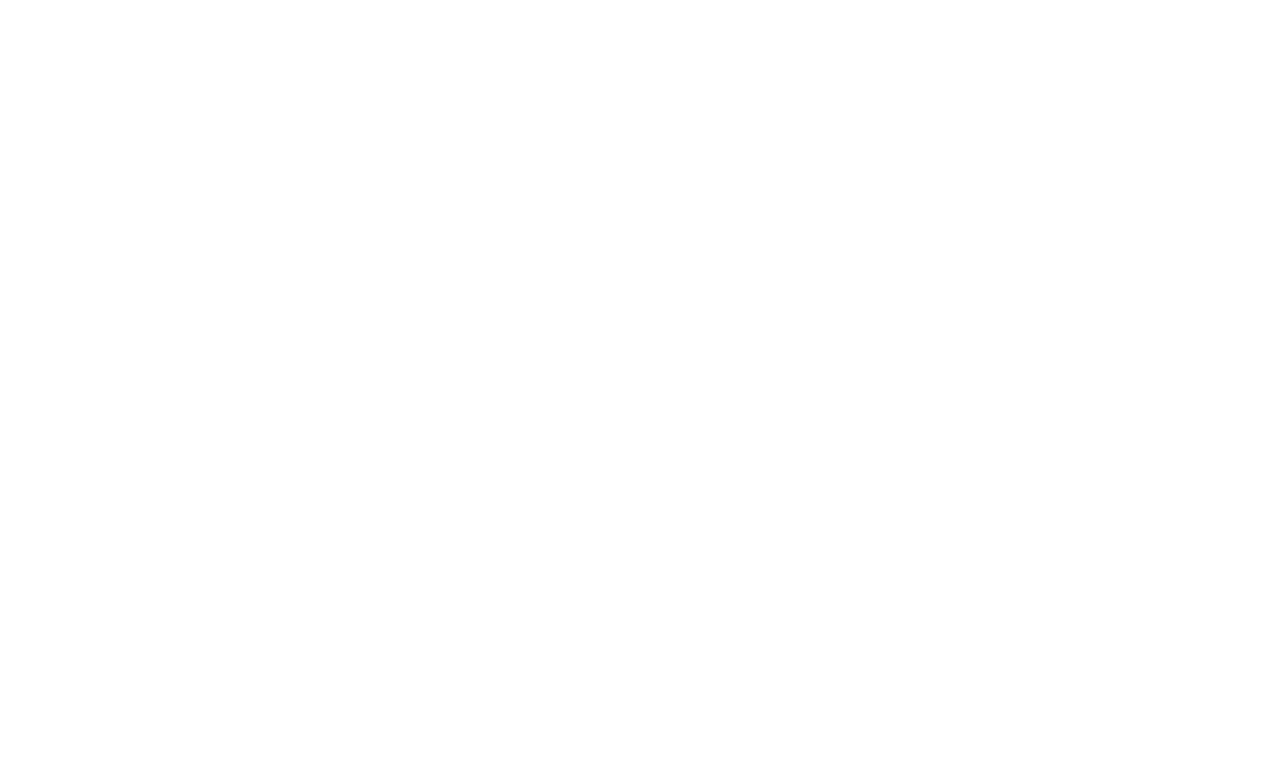
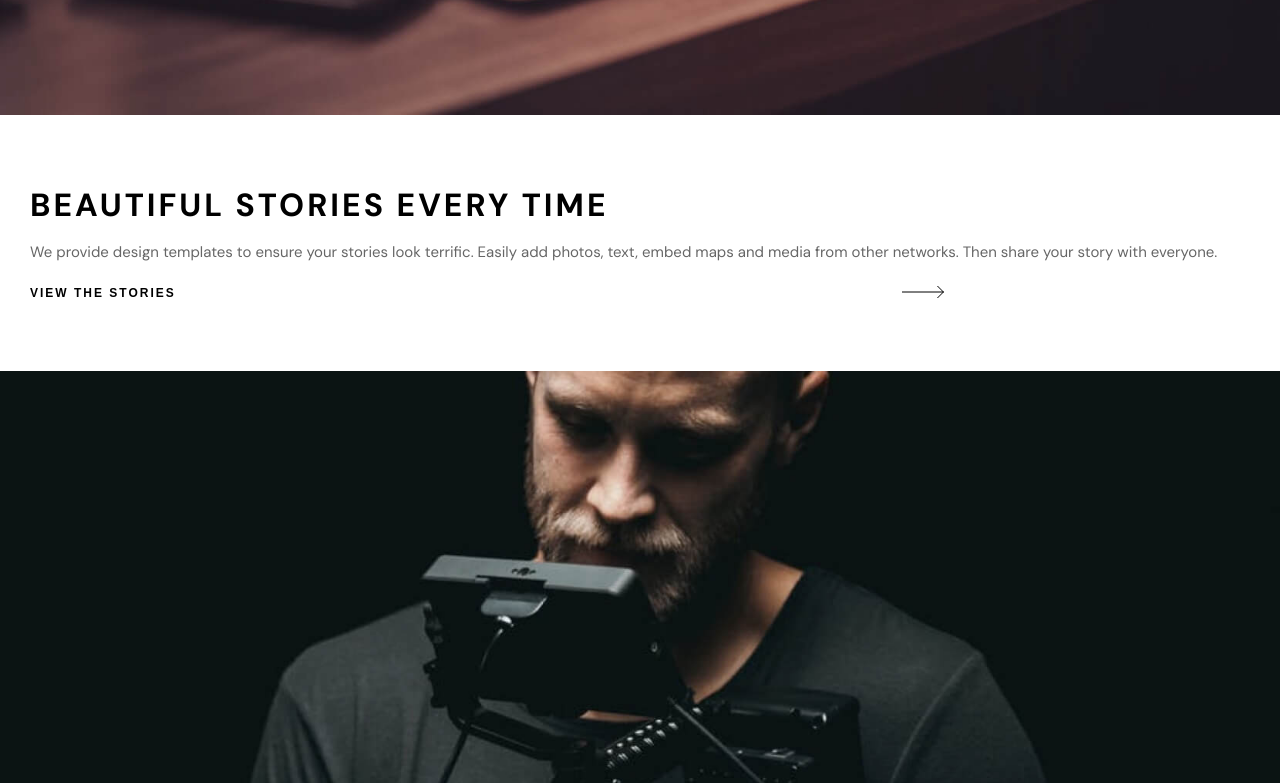
Before and after one commit to ding-09/photosnap, a React (Create React App) app: page / in a window 1280 px wide. Shown: the part 1997-2780 px from the top of the page. Before the commit the page ends 1763 px from the top, so only its background shows below. Built offline with nearby package versions, Linux system fonts and the light colour scheme; the HTML template or start-up script is replaced by a standard one.

Commit message:
added sub details components and styles

```diff
--- /dev/null
+++ b/src/components/Home/Details.js
@@ -0,0 +1,19 @@
+import { ArrowButton } from '../../styles/Buttons';
+
+const Details = ({ details }) => {
+  const { img, heading, desc } = details;
+  return (
+    <section className='sub-details'>
+      <figure>
+        <img src={img} alt={heading} />
+      </figure>
+      <div className='text-details'>
+        <h2>{heading}</h2>
+        <p>{desc}</p>
+        <ArrowButton innerText='View the stories' />
+      </div>
+    </section>
+  );
+};
+
+export default Details;
--- /dev/null
+++ b/src/components/Home/Home.styled.js
@@ -0,0 +1,22 @@
+import styled from 'styled-components';
+
+export const StyledHome = styled.section`
+  display: flex;
+  flex-direction: column;
+  .home-content .sub-details {
+    .text-details {
+      padding: 7rem 3rem;
+    }
+    h2 {
+      max-width: 85%;
+      font-size: 3.2rem;
+      letter-spacing: 0.3rem;
+      line-height: 4rem;
+      text-transform: uppercase;
+    }
+    p {
+      margin: 1.5rem 0 2rem;
+      opacity: 0.6;
+    }
+  }
+`;
--- a/src/components/Home/HomeContent.js
+++ b/src/components/Home/HomeContent.js
@@ -1,10 +1,26 @@
 import heroImg from '../../assets/home/desktop/hero.jpg';
+import beautifulStoriesImg from '../../assets/home/desktop/beautiful-stories.jpg';
+import designedForEveryoneImg from '../../assets/home/desktop/designed-for-everyone.jpg';
 
 const homeContent = {
   heroImg,
   heroHeading: 'Create and share your photo stories.',
   heroDesc:
     'Photosnap is a platform for photographers and visual storytellers. We make it easy to share photos, tell stories and connect with others.',
+  subDetails: [
+    {
+      img: beautifulStoriesImg,
+      heading: 'Beautiful stories every time',
+      desc:
+        'We provide design templates to ensure your stories look terrific. Easily add photos, text, embed maps and media from other networks. Then share your story with everyone.',
+    },
+    {
+      img: designedForEveryoneImg,
+      heading: 'Designed for everyone',
+      desc:
+        'Photosnap can help you create stories that resonate with your audience.  Our tool is designed for photographers of all levels, brands, businesses you name it. ',
+    },
+  ],
 };
 
 export default homeContent;
--- a/src/components/Home/index.js
+++ b/src/components/Home/index.js
@@ -1,9 +1,12 @@
 import Hero from '../Hero';
 import HomeContent from './HomeContent';
+import { StyledHome } from './Home.styled';
+import Details from './Details';
 
 const index = () => {
   return (
-    <>
+    <StyledHome>
+      <section className='home-content'>
         <Hero
           img={HomeContent.heroImg}
           heroHeading={HomeContent.heroHeading}
@@ -12,7 +15,11 @@
           hasLink={true}
           linkText='Get an invite'
         />
-    </>
+        {HomeContent.subDetails.map((details) => (
+          <Details details={details} key={Math.floor(Math.random() * 1000)} />
+        ))}
+      </section>
+    </StyledHome>
   );
 };
 
```
Also changed, not shown: 1 other file (tests, documents, lock files or other folders). Lines whose indentation alone changed are shown as unchanged.
